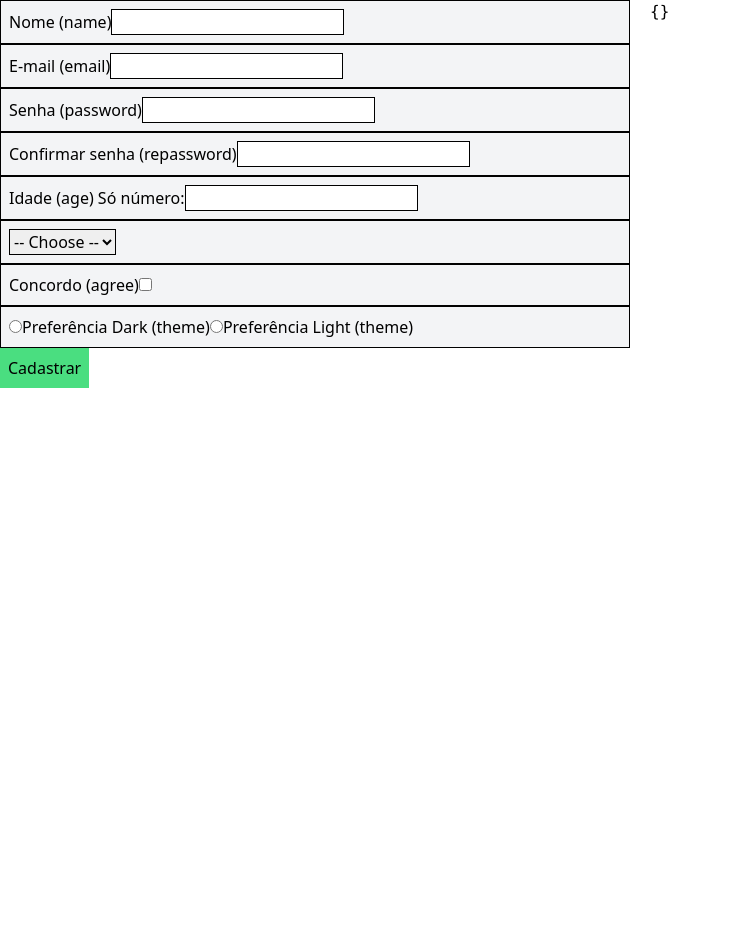
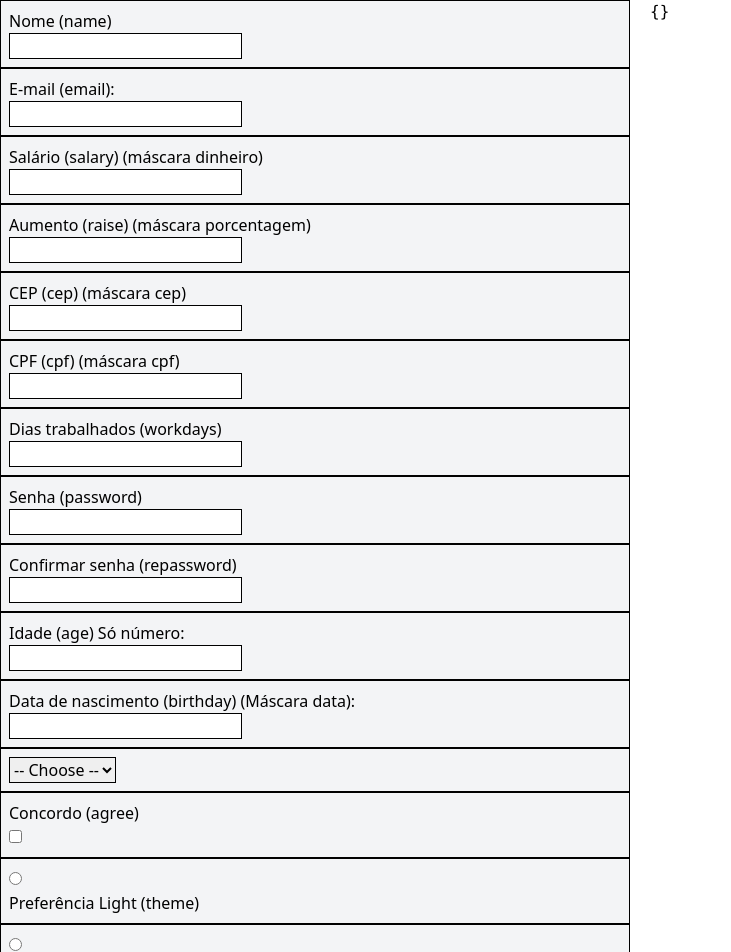
Before and after one commit to coffezilla/form-validation, a React (Vite) app in the folder my-app/: page / in a window 1280 px wide. Shown: the top 952 px of the page, without its empty margins (0-731 px from the left). Before the commit the page ends 800 px from the top, so only its background shows below. Built offline with nearby package versions, Linux system fonts and the light colour scheme.

Commit message:
feat: added more inputs

```diff
--- a/my-app/src/App.tsx
+++ b/my-app/src/App.tsx
@@ -1,14 +1,11 @@
 import { zodResolver } from "@hookform/resolvers/zod";
-import { useState } from "react";
 
 import { SubmitHandler, useForm } from "react-hook-form";
-import { z } from "zod";
-
-const formSchema = z.object({
-  name: z.string().min(1, "Name should be longer than 1 character"),
-});
-
-type TFormValues = z.infer<typeof formSchema>;
+import {
+  formSchema,
+  onSubmitAddUser,
+  TFormValues,
+} from "./schemas/formAddUserSchema";
 
 function App() {
   const {
@@ -23,78 +20,180 @@ function App() {
 
   const watchAllFields = watch();
 
-  const onSubmit: SubmitHandler<TFormValues> = (data) => {
-    console.log("data submitted", data);
-  };
-
   return (
     <>
       <div className="grid grid-cols-2 gap-5">
-        <form onSubmit={handleSubmit(onSubmit)}>
-          <label
-            className="block border border-black py-2 px-2 bg-gray-100"
-            htmlFor="name"
-          >
-            <span>Nome (name)</span>
-            <input className="border border-black" id="name" type="text" />
+        <form onSubmit={handleSubmit(onSubmitAddUser)}>
+          <label className="block border border-black py-2 px-2 bg-gray-100">
+            <span className="block">Nome (name)</span>
+            <input
+              {...register("name")}
+              className="border border-black"
+              id="name"
+              title="name"
+              type="text"
+            />
+            {errors.name && <p>{errors.name.message}</p>}
           </label>
-          <label
-            className="block border border-black py-2 px-2 bg-gray-100"
-            htmlFor="email"
-          >
-            <span>E-mail (email)</span>
-            <input className="border border-black" id="email" type="text" />
+          <label className="block border border-black py-2 px-2 bg-gray-100">
+            <span className="block">E-mail (email):</span>
+            <input
+              {...register("email")}
+              className="border border-black"
+              id="email"
+              title="email"
+              type="email"
+            />
+            {errors.email && <p>{errors.email.message}</p>}
           </label>
-          <label
-            className="block border border-black py-2 px-2 bg-gray-100"
-            htmlFor="password"
-          >
-            <span>Senha (password)</span>
-            <input className="border border-black" id="password" type="text" />
+          <label className="block border border-black py-2 px-2 bg-gray-100">
+            <span className="block">Salário (salary) (máscara dinheiro)</span>
+            <input
+              {...register("salary")}
+              className="border border-black"
+              id="salary"
+              title="salary"
+              type="salary"
+            />
+            {errors.salary && <p>{errors.salary.message}</p>}
           </label>
-          <label
-            className="block border border-black py-2 px-2 bg-gray-100"
-            htmlFor="repassword"
-          >
-            <span>Confirmar senha (repassword)</span>
+          <label className="block border border-black py-2 px-2 bg-gray-100">
+            <span className="block">Aumento (raise) (máscara porcentagem)</span>
             <input
+              {...register("raise")}
+              className="border border-black"
+              id="raise"
+              title="raise"
+              type="raise"
+            />
+            {errors.raise && <p>{errors.raise.message}</p>}
+          </label>
+          <label className="block border border-black py-2 px-2 bg-gray-100">
+            <span className="block">CEP (cep) (máscara cep)</span>
+            <input
+              {...register("cep")}
+              className="border border-black"
+              id="cep"
+              title="cep"
+              type="cep"
+            />
+            {errors.cep && <p>{errors.cep.message}</p>}{" "}
+          </label>
+          <label className="block border border-black py-2 px-2 bg-gray-100">
+            <span className="block">CPF (cpf) (máscara cpf)</span>
+            <input
+              {...register("cpf")}
+              className="border border-black"
+              id="cpf"
+              title="cpf"
+              type="cpf"
+            />
+            {errors.cpf && <p>{errors.cpf.message}</p>}{" "}
+          </label>
+          <label className="block border border-black py-2 px-2 bg-gray-100">
+            <span className="block">Dias trabalhados (workdays)</span>
+            <input className="border border-black" id="workdays" type="text" />
+          </label>
+          <label className="block border border-black py-2 px-2 bg-gray-100">
+            <span className="block">Senha (password)</span>
+            <input
+              {...register("password")}
+              className="border border-black"
+              id="password"
+              title="password"
+              type="password"
+            />
+            {errors.password && <p>{errors.password.message}</p>}{" "}
+          </label>
+          <label className="block border border-black py-2 px-2 bg-gray-100">
+            <span className="block">Confirmar senha (repassword)</span>
+            <input
+              {...register("repassword")}
               className="border border-black"
               id="repassword"
-              type="text"
+              title="repassword"
+              type="repassword"
             />
+            {errors.repassword && <p>{errors.repassword.message}</p>}
           </label>
-          <label
-            className="block border border-black py-2 px-2 bg-gray-100"
-            htmlFor="age"
-          >
-            <span>Idade (age) Só número:</span>
-            <input className="border border-black" id="age" type="text" />
+          <label className="block border border-black py-2 px-2 bg-gray-100">
+            <span className="block">Idade (age) Só número:</span>
+            <input
+              {...register("age")}
+              className="border border-black"
+              id="age"
+              title="age"
+              type="age"
+            />
+            {errors.age && <p>{errors.age.message}</p>}{" "}
           </label>
-          <label
-            className="block border border-black py-2 px-2 bg-gray-100"
-            htmlFor="genre"
-          >
-            <select name="genre" id="genre" className="border border-black">
+          <label className="block border border-black py-2 px-2 bg-gray-100">
+            <span className="block">
+              Data de nascimento (birthday) (Máscara data):
+            </span>
+            <input
+              {...register("birthday")}
+              className="border border-black"
+              id="birthday"
+              title="birthday"
+              type="birthday"
+            />
+            {errors.birthday && <p>{errors.birthday.message}</p>}{" "}
+          </label>
+          <label className="block border border-black py-2 px-2 bg-gray-100">
+            <select
+              {...register("genre")}
+              title="genre"
+              id="genre"
+              className="border border-black"
+            >
               <option value="">-- Choose --</option>
               <option value="male">Male</option>
               <option value="female">Female</option>
             </select>
           </label>
-          <label
-            className="block border border-black py-2 px-2 bg-gray-100"
-            htmlFor="agree"
-          >
-            <span>Concordo (agree)</span>
-            <input type="checkbox" />
+          <label className="block border border-black py-2 px-2 bg-gray-100">
+            <span className="block">Concordo (agree)</span>
+            <input {...register("agree")} title="agree" type="checkbox" />
           </label>
-          <label
-            className="block border border-black py-2 px-2 bg-gray-100"
-            htmlFor="theme"
-          >
-            <input type="radio" name="theme" />
-            <span>Preferência Dark (theme)</span>
-            <input type="radio" name="theme" />
-            <span>Preferência Light (theme)</span>
+
+          <label className="block border border-black py-2 px-2 bg-gray-100">
+            <input
+              type="radio"
+              value="light"
+              title="light"
+              {...register("theme")}
+            />
+            <span className="block">Preferência Light (theme)</span>
+          </label>
+
+          <label className="block border border-black py-2 px-2 bg-gray-100">
+            <input
+              type="radio"
+              value="dark"
+              title="dark"
+              {...register("theme")}
+            />
+            <span className="block">Preferência Dark (theme)</span>
+          </label>
+
+          <label className="block border border-black py-2 px-2 bg-gray-100">
+            <span className="block">Título (title) (Obrigatório)</span>
+            <textarea
+              id="title"
+              title="title"
+              className="border border-black"
+              {...register("title")}
+            />
+          </label>
+          <label className="block border border-black py-2 px-2 bg-gray-100">
+            <span className="block">Descrição (description) (Opcional)</span>
+            <textarea
+              id="description"
+              title="description"
+              className="border border-black"
+              {...register("description")}
+            />
           </label>
           <button
             type="submit"
--- /dev/null
+++ b/my-app/src/schemas/formAddUserSchema.ts
@@ -0,0 +1,50 @@
+import { SubmitHandler } from "react-hook-form";
+import { z } from "zod";
+
+// schema
+export const formSchema = z.object({
+  // input
+  name: z.string().min(1, "Name should be longer than 1 character"),
+  // email
+  email: z
+    .string()
+    .email("Invalid email address")
+    .min(1, "email should be longer than 1 character"),
+  // money
+  salary: z.string().min(1, "Salary should be longer than 1 character"),
+  // percentage
+  raise: z.string().min(1, "Raise should be longer than 1 character"),
+  // cep
+  cep: z.string().min(1, "CEP should be longer than 1 character"),
+  // cpf
+  cpf: z.string().min(1, "Name should be longer than 1 character"),
+  // int
+  workdays: z.string().min(1, "Work Days should be longer than 1 character"),
+  // password and confirm
+  password: z.string().min(1, "Password should be longer than 1 character"),
+  repassword: z.string().min(1, "Repassword should be longer than 1 character"),
+  // date
+  birthday: z.string().min(1, "Birthday should be longer than 1 character"),
+  // number
+  age: z.number().int().min(1, "Age should be longer than 1 character"),
+  // checkbox
+  agree: z
+    .boolean()
+    .refine((value) => value === true, { message: "You must accept the term" }),
+  // select
+  genre: z.string().nonempty("Select an option"),
+  // radio
+  theme: z.enum(["light", "dark"]),
+  // textarea
+  title: z.string().min(5, "Minimum 5 characters"),
+  // textarea optional
+  description: z.string().optional(),
+});
+
+// type
+export type TFormValues = z.infer<typeof formSchema>;
+
+// submit
+export const onSubmitAddUser: SubmitHandler<TFormValues> = (data) => {
+  console.log("data submitted", data);
+};
```
